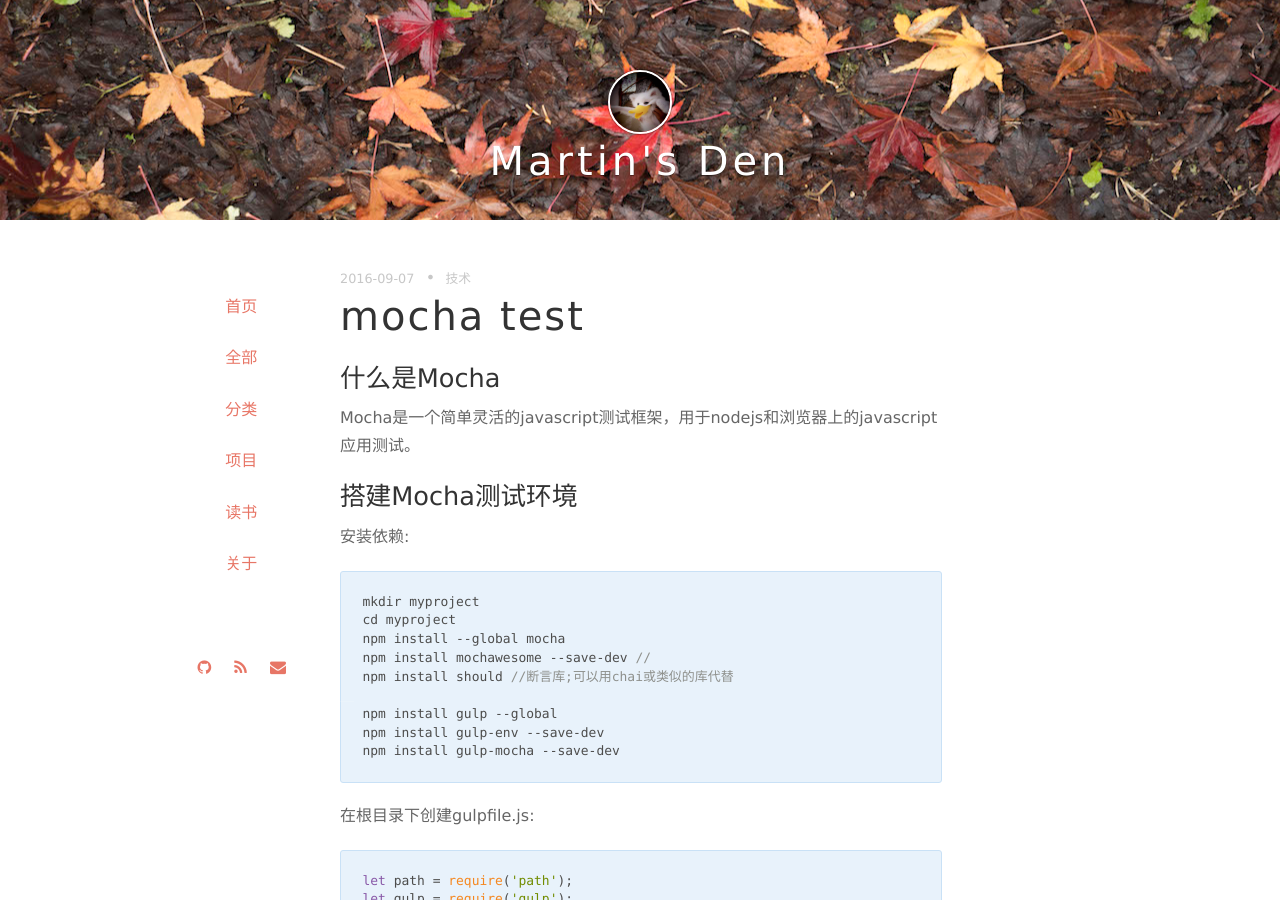
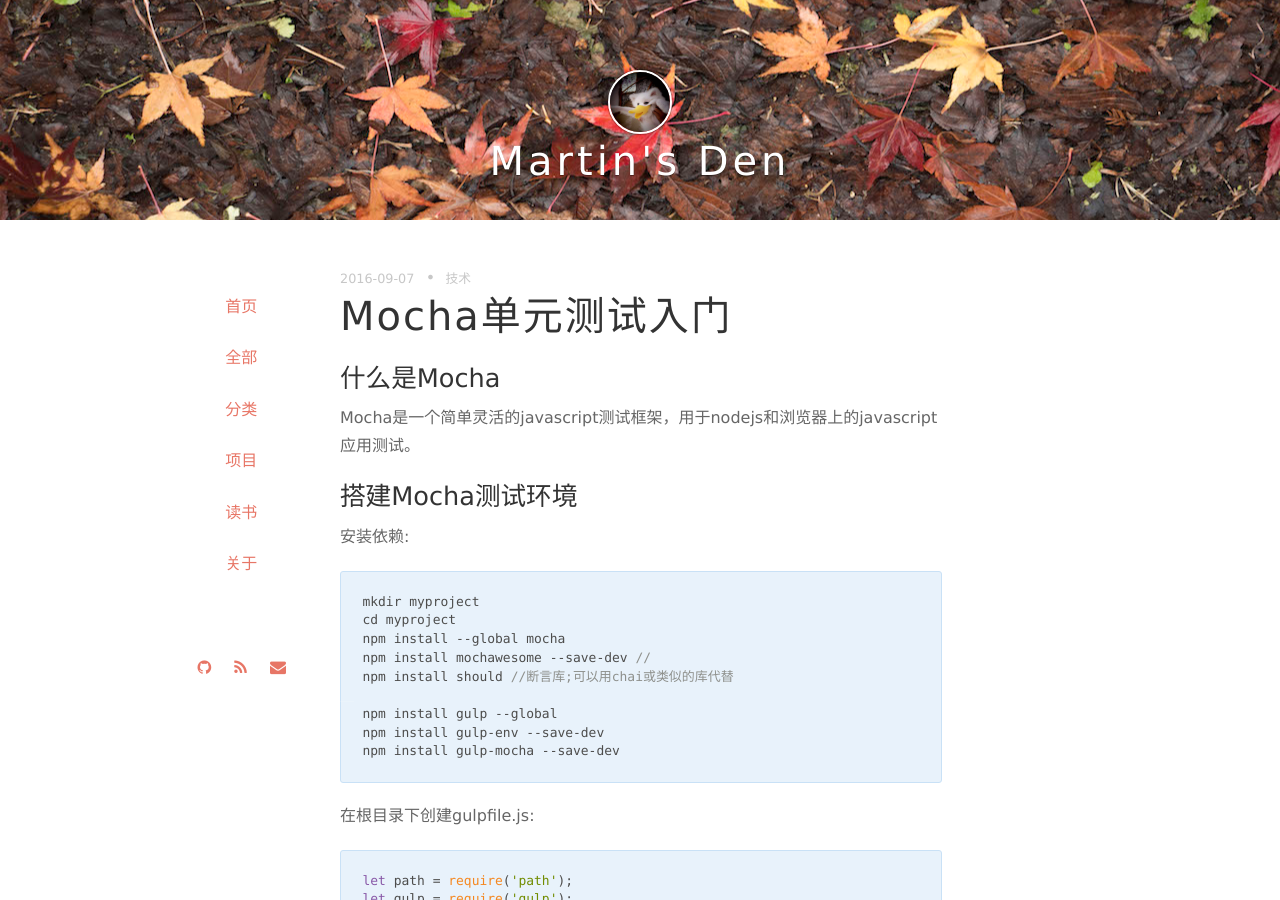
Before and after one commit to cauu/cauu.github.io, a Jekyll site: the page built from _posts/2016-09-07-test-on-mocha.md, in a window 1280 px wide and 900 px high. Built offline with Jekyll 4.4.1, drawn with Linux system fonts in a browser that asks for light colours; nearby versions of some CDN libraries; Markdown is read by kramdown in place of the engine named in the settings; comment, search, counter and statistics services are not loaded.

Commit message:
修改mocha test标题

```diff
--- a/_posts/2016-09-07-test-on-mocha.md
+++ b/_posts/2016-09-07-test-on-mocha.md
@@ -1,6 +1,6 @@
 ---
 layout: post
-title: mocha test
+title: Mocha单元测试入门
 categories: 技术
 date: 2016-09-07
 ---
```
